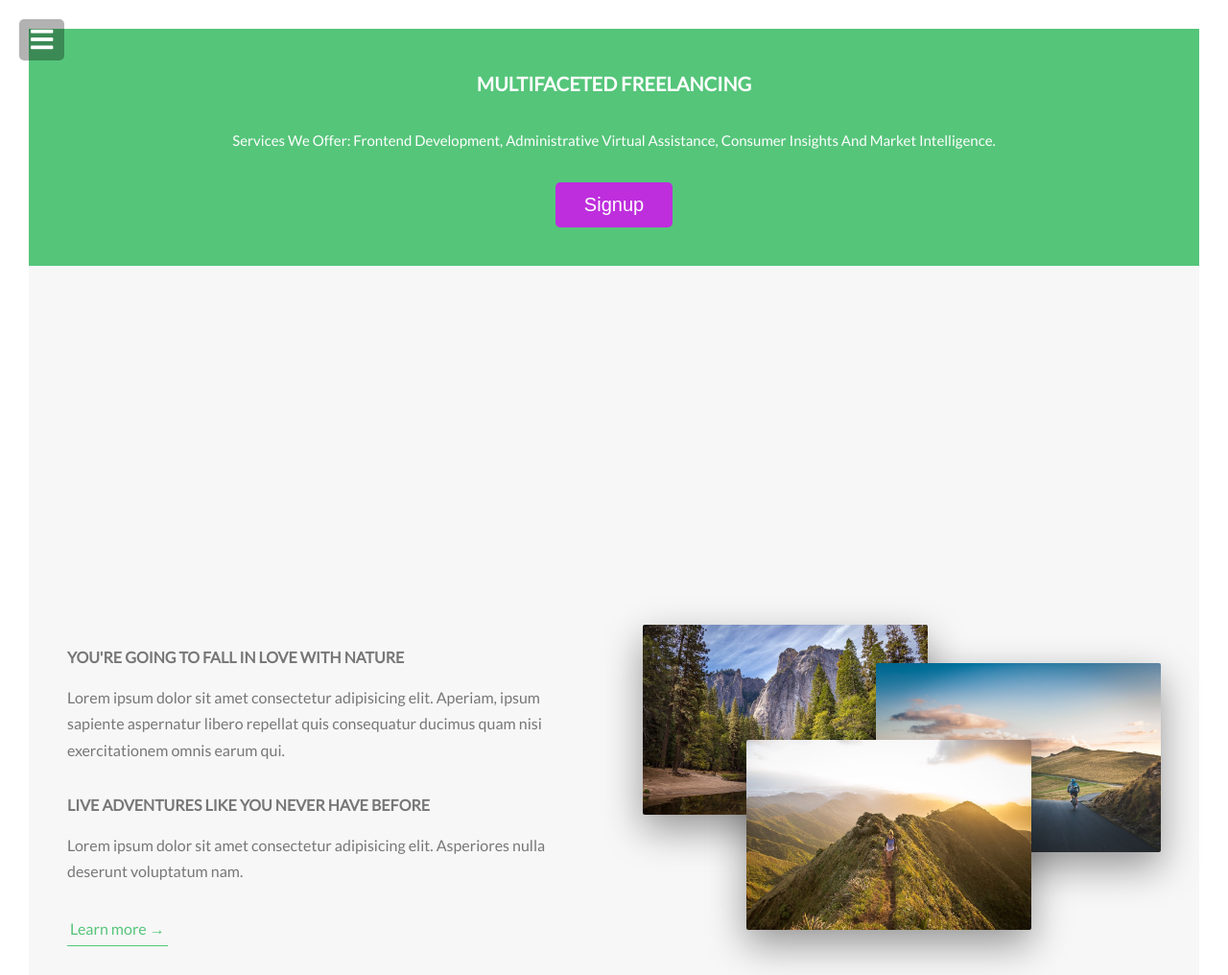
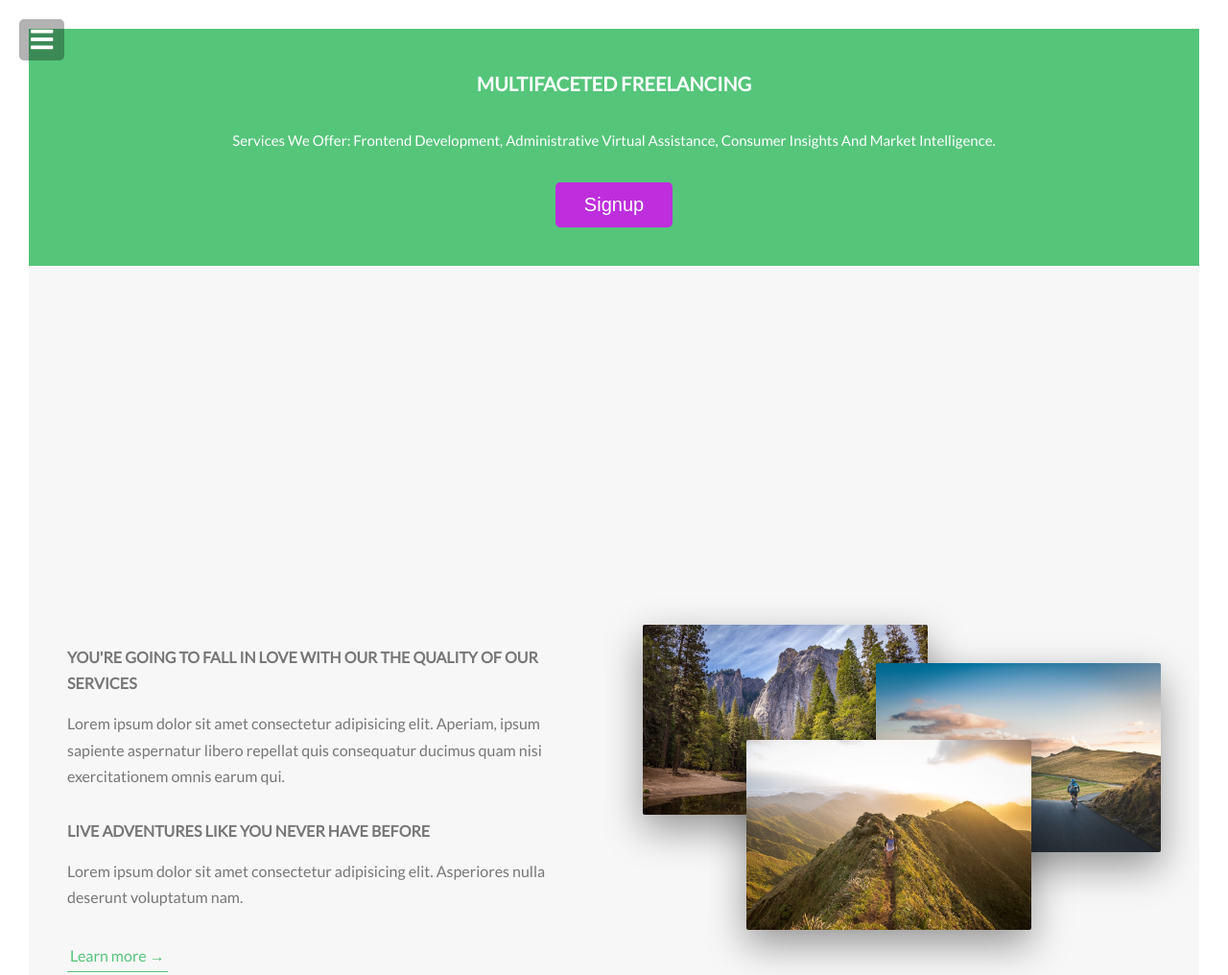
Before and after one commit to Valchali/Menu-Slider, a plain HTML site: page index.html in a window 1280 px wide. Shown: the top 1016 px of the page at 96% size. Drawn offline with Linux system fonts and the light colour scheme.

Commit message:
Menu-Slider

```diff
--- a/index.html
+++ b/index.html
@@ -10,8 +10,9 @@
     href="https://cdnjs.cloudflare.com/ajax/libs/font-awesome/5.11.2/css/all.min.css"
     integrity="sha256-+N4/V/SbAFiW1MPBCXnfnP9QSN3+Keu+NlB+0ev/YKQ="
     crossorigin="anonymous"/>
+    <link rel="shortcut icon" type="image/png" href="image/">
 
-    <title>My Landing Page</title>
+    <title>FREELANCING</title>
 </head>
 <body>
     <nav>
@@ -39,27 +40,6 @@
         <button class="cta-btn" id="open">Signup</button>
     </header>
 
-    <!-- <div class="container">
-
-        <h2>What is this landing Page About?</h2>
-        <p>Lorem ipsum, dolor sit amet consectetur adipisicing elit. Asperiores cum numquam quis! Ipsa laboriosam numquam ipsum veritatis id repudiandae dolor magnam quasi, illo eos ea provident delectus architecto quod non?</p>
-        <p>Lorem ipsum dolor sit amet consectetur adipisicing elit. Eum id deleniti quaerat nobis iure quidem blanditiis harum molestias minus architecto.</p>
-        <h2>Tell Me More</h2>
-        <p>Lorem ipsum dolor sit amet consectetur, adipisicing elit. Vitae accusantium cum libero sit officiis quos consequatur, tempora, iste qui rerum aperiam perferendis beatae inventore autem, asperiores labore voluptas deserunt dignissimos fuga. A accusamus cum aut qui asperiores. Dolorem, culpa quod!</p>
-
-        <h2>Benefits</h2>
-        <ul>
-            <li>Lifetime Acesss</li>
-            <li>30 Day Money Back</li>
-            <li>Tailored Customer Support</li>
-        </ul>
-
-        <p>Lorem ipsum dolor sit, amet consectetur adipisicing elit. Ratione alias enim iste, fuga fugit asperiores blanditiis, error, voluptatum voluptates optio non mollitia. Nisi labore quos laboriosam et, exercitationem blanditiis voluptatum distinctio porro adipisci pariatur sequi accusamus sit eum? Alias similique nobis possimus recusandae laudantium enim delectus, a iure accusamus ut nostrum non consequuntur facere, inventore sunt temporibus rem perspiciatis molestiae. Labore asperiores ad modi expedita ullam blanditiis voluptatibus quisquam nulla.</p>
-           </div> -->
-
-
-
-
 
            <section class="section-about">
             <div class="u-center-text u-margin-bottom-big">
@@ -72,7 +52,7 @@
 
             <div class="row">
                 <div class="col-1-of-2">
-                    <h3 class="heading-tertiary u-margin-bottom-small">You're going to fall in love with nature</h3>
+                    <h3 class="heading-tertiary u-margin-bottom-small">You're going to fall in love with our the quality of our services</h3>
                     <p class="paragraph">
                         Lorem ipsum dolor sit amet consectetur adipisicing elit. Aperiam, ipsum sapiente aspernatur libero repellat quis consequatur
                         ducimus quam nisi exercitationem omnis earum qui.
@@ -310,75 +290,7 @@
             </div>
         </div>
     </section>
-
-
-
-
-
-
     </main>
-
-
-<!--
-    <footer>
-        <div>
-        <section class="section-book">
-            <div class="row">
-                <div class="book">
-                    <div class="book__form">
-                        <form action="#" class="form">
-                            <div class="u-margin-bottom-medium">
-                                <h2 class="heading-secondary">
-                                    Start booking now
-                                </h2>
-                            </div>
-
-                            <div class="form__group">
-                                <input type="text" class="form__input" placeholder="Full name" id="name" required>
-                                <label for="name" class="form__label">Full name</label>
-                            </div>
-
-                            <div class="form__group">
-                                <input type="email" class="form__input" placeholder="Email address" id="email" required>
-                                <label for="email" class="form__label">Email address</label>
-                            </div>
-
-                            <div class="form__group u-margin-bottom-medium">
-                                <div class="form__radio-group">
-                                    <input type="radio" class="form__radio-input" id="small" name="size">
-                                    <label for="small" class="form__radio-label">
-                                        <span class="form__radio-button"></span>
-                                        Small tour group
-                                    </label>
-                                </div>
-
-                                <div class="form__radio-group">
-                                    <input type="radio" class="form__radio-input" id="large" name="size">
-                                    <label for="large" class="form__radio-label">
-                                        <span class="form__radio-button"></span>
-                                        Large tour group
-                                    </label>
-                                </div>
-                            </div>
-
-                            <div class="form__group">
-                                <button class="btn btn--green">Next step &rarr;</button>
-                            </div>
-                        </form>
-                    </div>
-                </div>
-            </div>
-        </section>
-        </div>
-
-
-
-
-
-
-
-    </footer> -->
-
 
     <script src="script.js"></script>
 </body>
```
Also changed, not shown: image/favicon.png (added).
